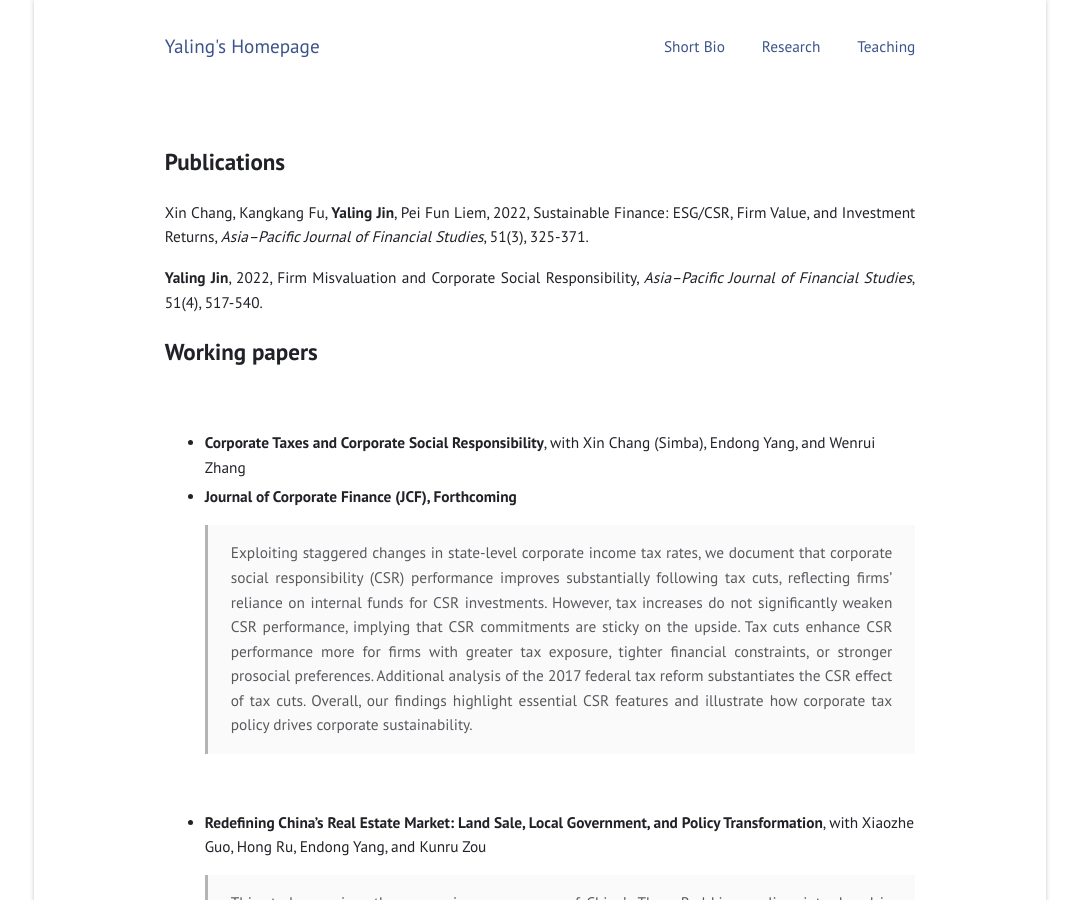
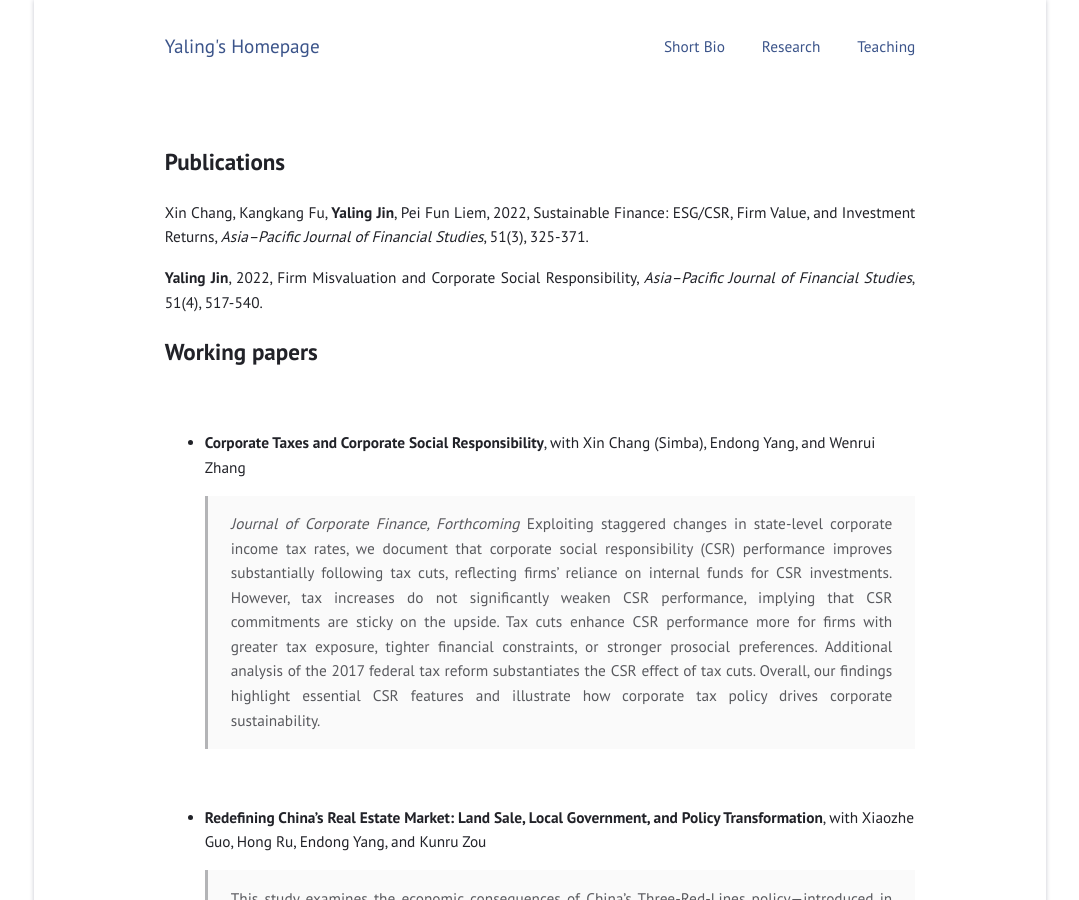
Before and after one commit to jinyaling/jinyaling.github.io, a Jekyll site: the page built from research.md, in a window 1280 px wide and 900 px high. Shown: the whole window, without its empty margins (100-1179 px from the left). Built offline with Jekyll 4.4.1, drawn with Linux system fonts in a browser that asks for light colours.

Commit message:
Update research.md

```diff
--- a/research.md
+++ b/research.md
@@ -14,7 +14,7 @@ Xin Chang, Kangkang Fu, **Yaling Jin**, Pei Fun Liem, 2022, Sustainable Finance:
 ## Working papers
 &nbsp;
  - **[Corporate Taxes and Corporate Social Responsibility](https://papers.ssrn.com/sol3/papers.cfm?abstract_id=3694203)**, with Xin Chang (Simba), Endong Yang, and Wenrui Zhang
- -  **Journal of Corporate Finance (JCF), Forthcoming**
+> *Journal of Corporate Finance, Forthcoming*
 > Exploiting staggered changes in state-level corporate income tax rates, we document that corporate social responsibility (CSR) performance improves substantially following tax cuts, reflecting firms’ reliance on internal funds for CSR investments. However, tax increases do not significantly weaken CSR performance, implying that CSR commitments are sticky on the upside. Tax cuts enhance CSR performance more for firms with greater tax exposure, tighter financial constraints, or stronger prosocial preferences. Additional analysis of the 2017 federal tax reform substantiates the CSR effect of tax cuts. Overall, our findings highlight essential CSR features and illustrate how corporate tax policy drives corporate sustainability.
 
 &nbsp;
```
